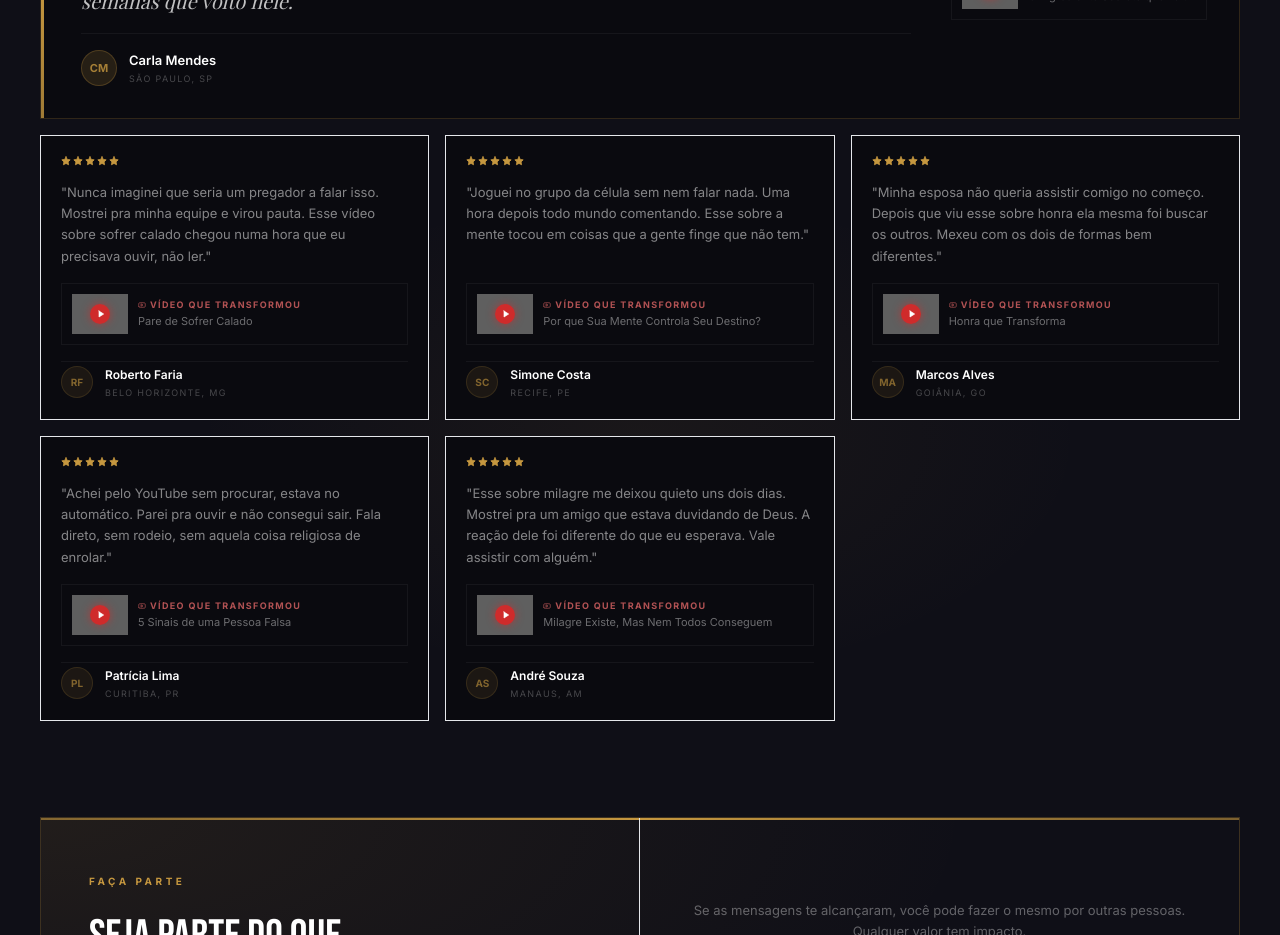
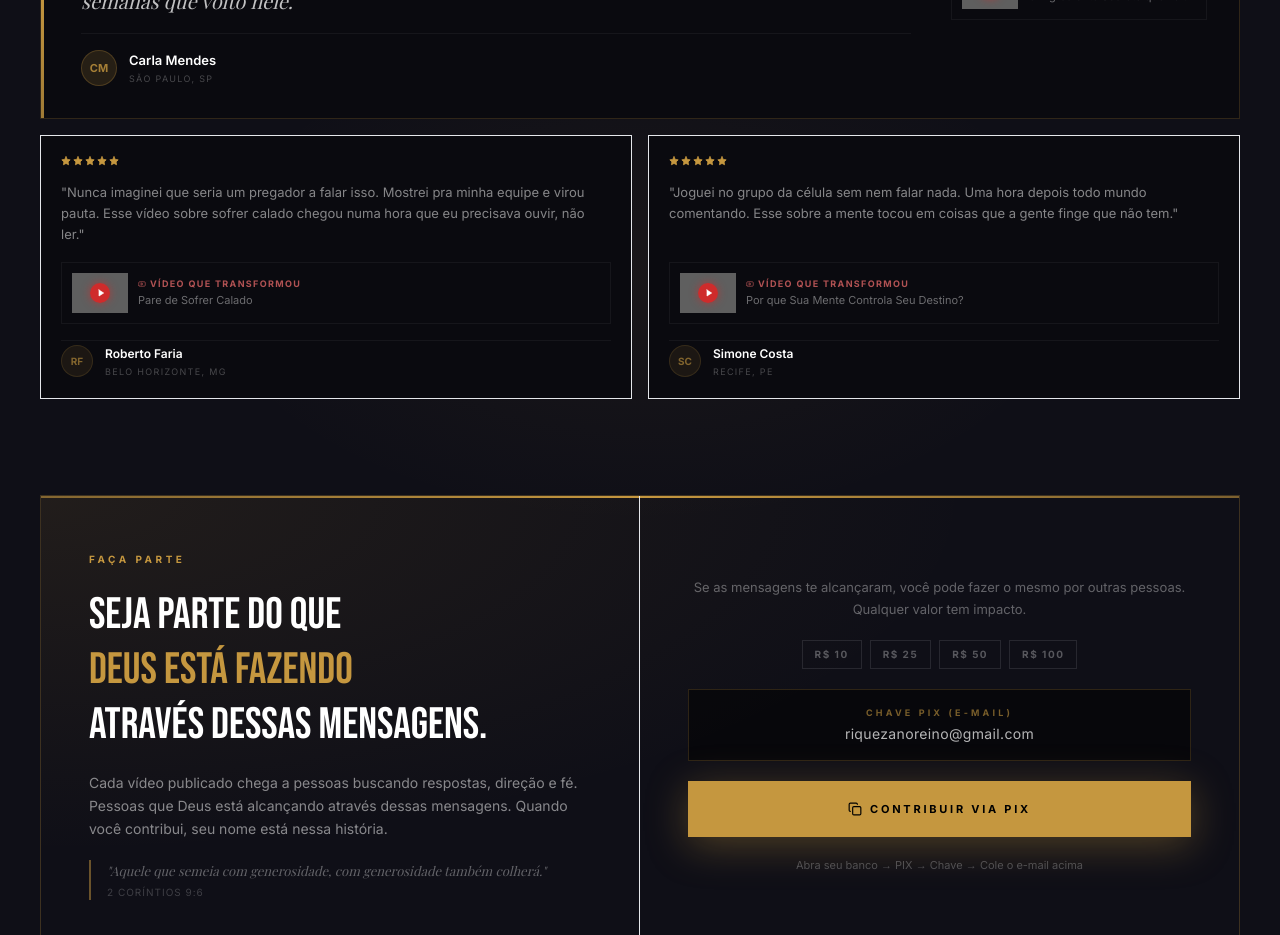
Before and after one commit to arthurrrangel/altomir-rangel, a Next.js app: page / in a window 1280 px wide. Shown: the part 6720-7655 px from the top of the page. Built offline with nearby package versions, Linux system fonts and the light colour scheme; no server answers; grey boxes are pictures that could not be loaded; a web font is replaced by a local one.

Commit message:
fix: reduz para 3 depoimentos no desktop (1 featured + 2 grid)

```diff
--- a/components/Contribute.tsx
+++ b/components/Contribute.tsx
@@ -116,7 +116,7 @@ export default function Contribute() {
   }
 
   const featured = testimonials[0]
-  const rest = testimonials.slice(1)
+  const rest = testimonials.slice(1, 3)
 
   return (
     <section ref={ref} className="relative py-16 md:py-36 overflow-hidden bg-[#0F0F17]">
@@ -169,10 +169,10 @@ export default function Contribute() {
         </div>
 
         {/* Grid — remaining 5 */}
-        <div className="grid grid-cols-1 sm:grid-cols-2 lg:grid-cols-3 gap-4 mb-16 md:mb-24">
+        <div className="grid grid-cols-1 sm:grid-cols-2 gap-4 mb-16 md:mb-24">
           {rest.map((t, i) => (
             <div key={i}
-              className={`reveal-left flex flex-col gap-4 border border-white/6 bg-[#0A0A0F] p-5 hover:border-[#C5973F]/25 hover:bg-[#0d0d14] transition-all duration-300 group ${i >= 2 ? 'hidden sm:flex' : ''}`}>
+              className="reveal-left flex flex-col gap-4 border border-white/6 bg-[#0A0A0F] p-5 hover:border-[#C5973F]/25 hover:bg-[#0d0d14] transition-all duration-300 group">
 
               <div className="flex gap-0.5">
                 {[...Array(5)].map((_,s) => (
```
